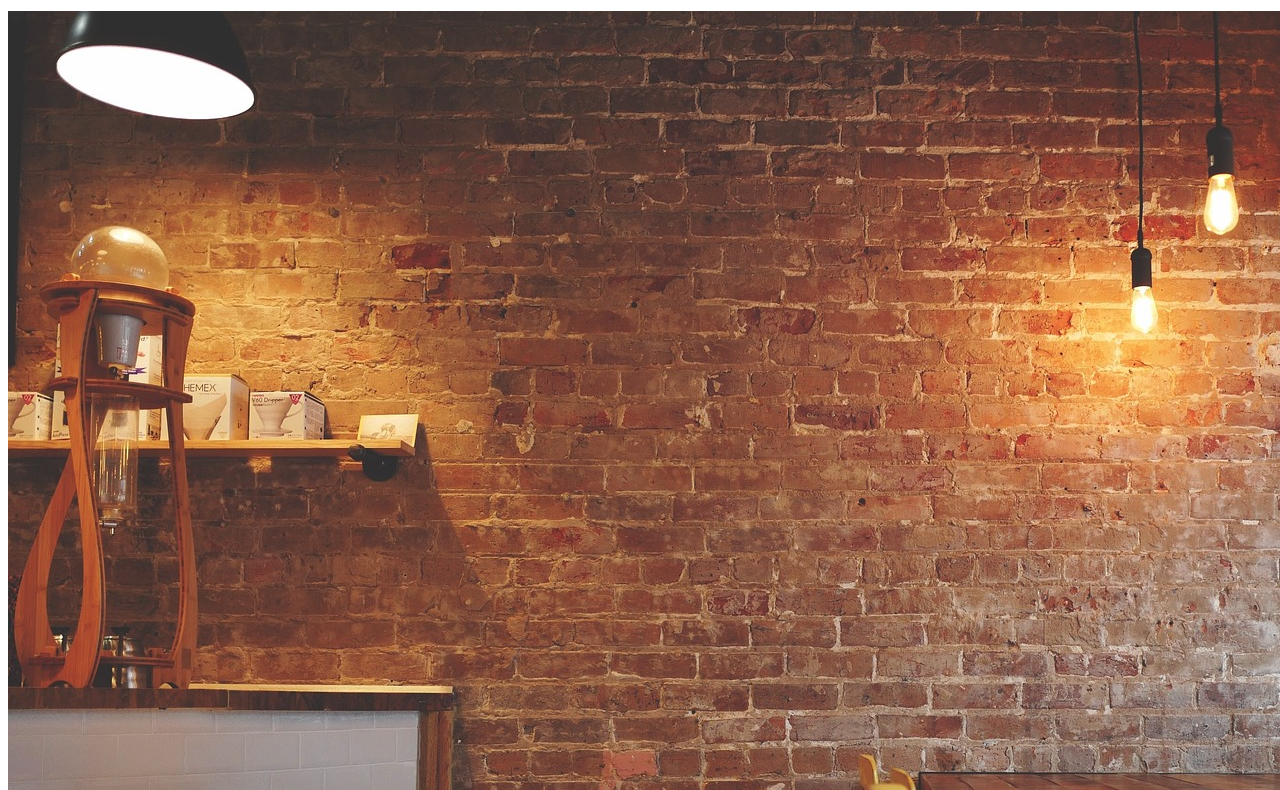
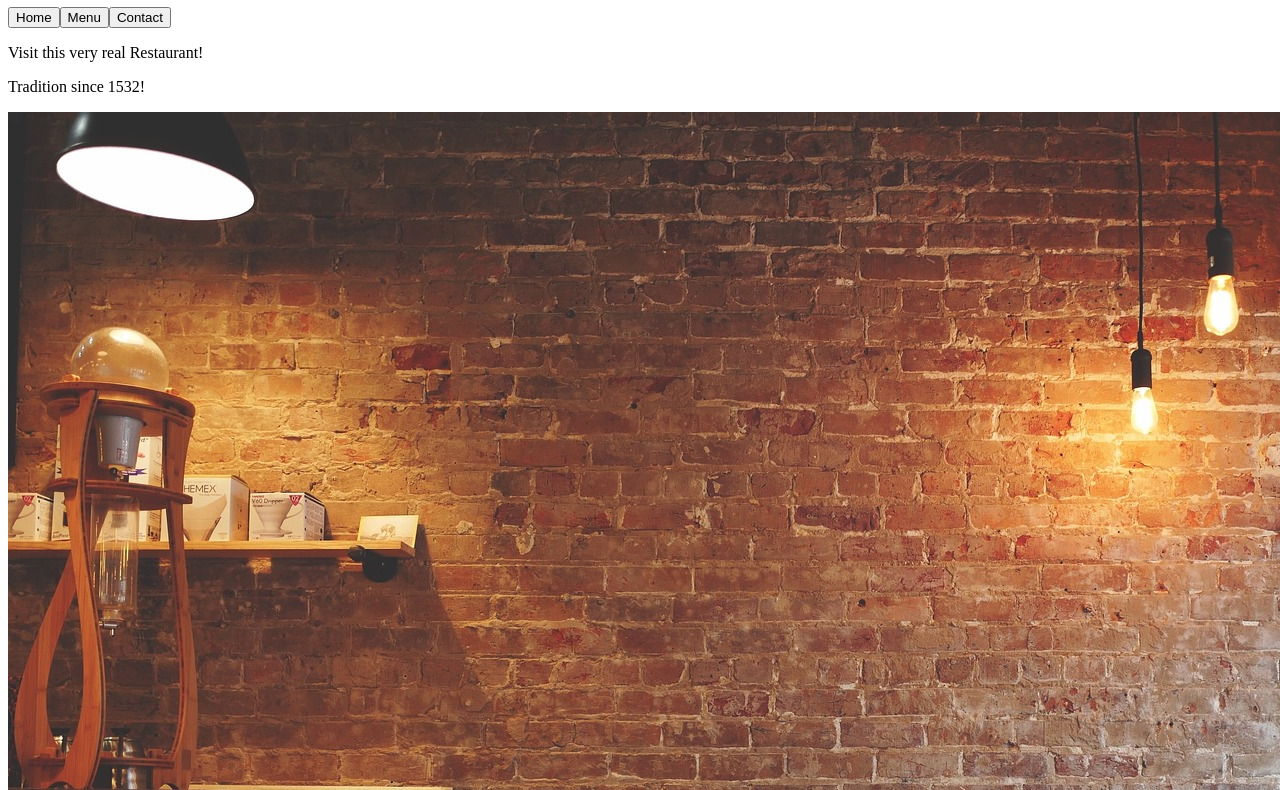
Before and after one commit to Cyndowow/restaurant-page, a website built with webpack: page dist/index.html in a window 1280 px wide. Shown: the part 73-863 px from the top of the page. Built offline with nearby package versions, Linux system fonts and the light colour scheme.

Commit message:
Add functionality

```diff
--- a/src/functions/contact.js
+++ b/src/functions/contact.js
@@ -23,9 +23,9 @@ function createContact() {
 }
 
 function loadContact() {
-    const content = document.getElementById("content");
-    content.textContent = "";
-    content.appendChild(createContact());
+    const main = document.getElementById("main");
+    main.textContent = "";
+    main.appendChild(createContact());
 }
 
 export default loadContact;
--- a/src/functions/home.js
+++ b/src/functions/home.js
@@ -22,9 +22,9 @@ function createParagraph(text) {
 }
 
 function loadHome() {
-    const content = document.getElementById("content");
-    content.textContent = "";
-    content.appendChild(createHome());
+    const main = document.getElementById("main");
+    main.textContent = "";
+    main.appendChild(createHome());
 }
 
 export default loadHome;
--- a/src/functions/menu.js
+++ b/src/functions/menu.js
@@ -28,8 +28,9 @@ function createMenu() {
             "Sauces",
             "Tomato Sauce"
         )
-    )
+    );
 
+    return menu;
 }
 
 function createMenuItem(name, description) {
@@ -49,7 +50,9 @@ function createMenuItem(name, description) {
 }
 
 function loadMenu() {
-    const content = document.getElementById("content");
-    content.textContent = "";
-    content.appendChild(createMenu());
+    const main = document.getElementById("main");
+    main.textContent = "";
+    main.appendChild(createMenu());
 }
+
+export default loadMenu;
--- /dev/null
+++ b/src/functions/website.js
@@ -0,0 +1,87 @@
+import loadHome from "./home";
+import loadMenu from "./menu";
+import loadContact from "./contact";
+
+function createHeader() {
+    const header = document.createElement("header");
+    header.classList.add("header");
+
+    const restaurantName = document.createElement("h1");
+    restaurantName.classList.add("restaurant-name");
+    restaurantName.textContent = "Real Restaurant";
+
+    header.appendChild(restaurantName);
+    header.appendChild(createNav());
+
+    return header;
+}
+
+function createNav() {
+    const nav = document.createElement("nav");
+
+    const homeButton = document.createElement("button");
+    homeButton.classList.add("nav-button");
+    homeButton.textContent = "Home";
+    homeButton.addEventListener("click", (e) => {
+        if (e.target.classList.contains("active")) return;
+        setActiveButton(homeButton);
+        loadHome();
+    });
+
+    const menuButton = document.createElement("button");
+    menuButton.classList.add("nav-button");
+    menuButton.textContent = "Menu";
+    menuButton.addEventListener("click", (e) => {
+        if (e.target.classList.contains("active")) return;
+        setActiveButton(menuButton);
+        loadMenu();
+    });
+
+    const contactButton = document.createElement("button");
+    contactButton.classList.add("nav-button");
+    contactButton.textContent = "Contact";
+    contactButton.addEventListener("click", (e) => {
+        if (e.target.classList.contains("active")) return;
+        setActiveButton(contactButton);
+        loadContact();
+    });
+
+    nav.appendChild(homeButton);
+    nav.appendChild(menuButton);
+    nav.appendChild(contactButton);
+
+    return nav;
+};
+
+
+function setActiveButton(button) {
+    const buttons = document.querySelectorAll(".nav-button");
+
+    buttons.forEach((button) => {
+        if (button !== this) {
+            button.classList.remove("active");
+        };
+    });
+
+    button.classList.add("active");
+
+};
+
+function createMain() {
+    const main = document.createElement("main");
+    main.classList.add("main");
+    main.setAttribute("id", "main");
+    return main;
+  }
+
+function initializeWebsite() {
+    const content = document.getElementById("content");
+
+    content.appendChild(createHeader());
+    content.appendChild(createMain());
+
+    setActiveButton(document.querySelector(".nav-button"));
+    loadHome();
+}
+
+export default initializeWebsite;
--- a/src/index.js
+++ b/src/index.js
@@ -1,5 +1,5 @@
-import loadHome from "./functions/home";
+import initializeWebsite from "./functions/website";
 
-loadHome();
+initializeWebsite();;
 
 console.log("works");
```
Also changed, not shown: dist/947acccac40f13d76d52.png (added), dist/index.html, dist/main.js.
